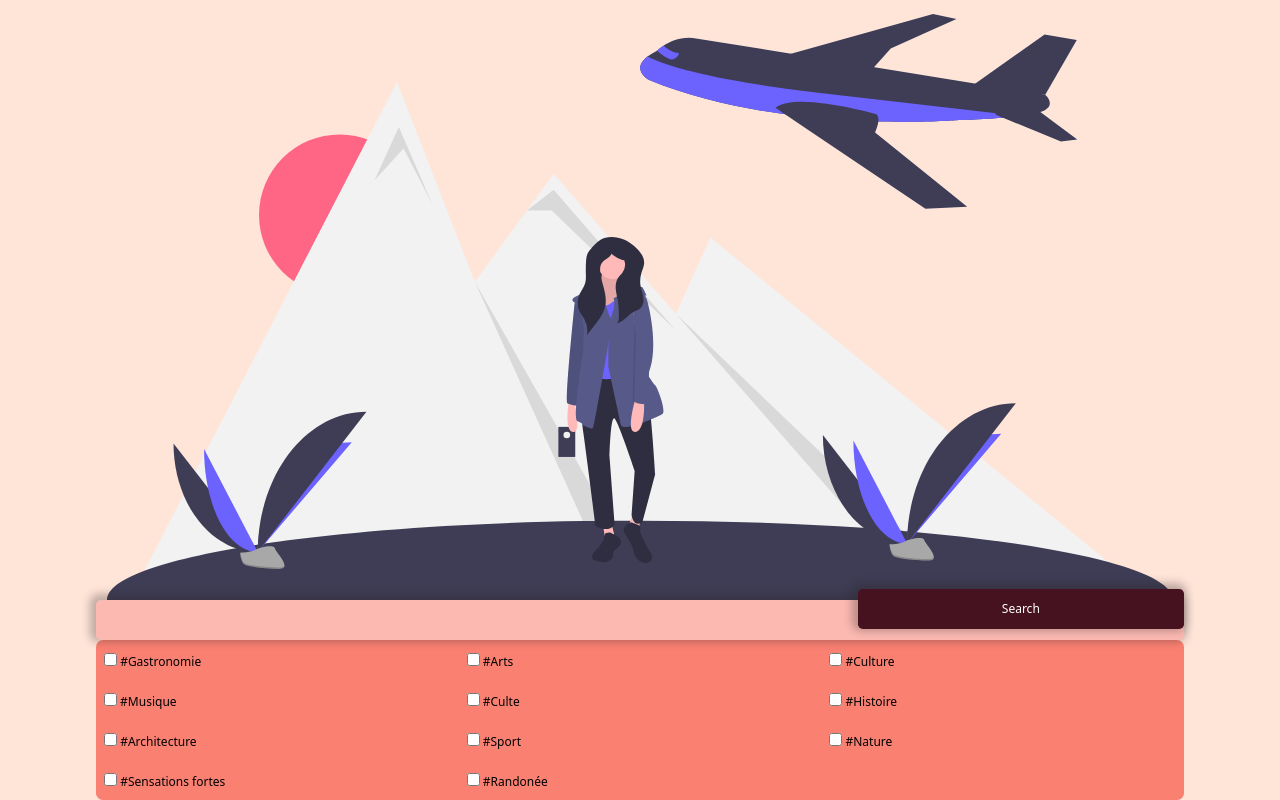
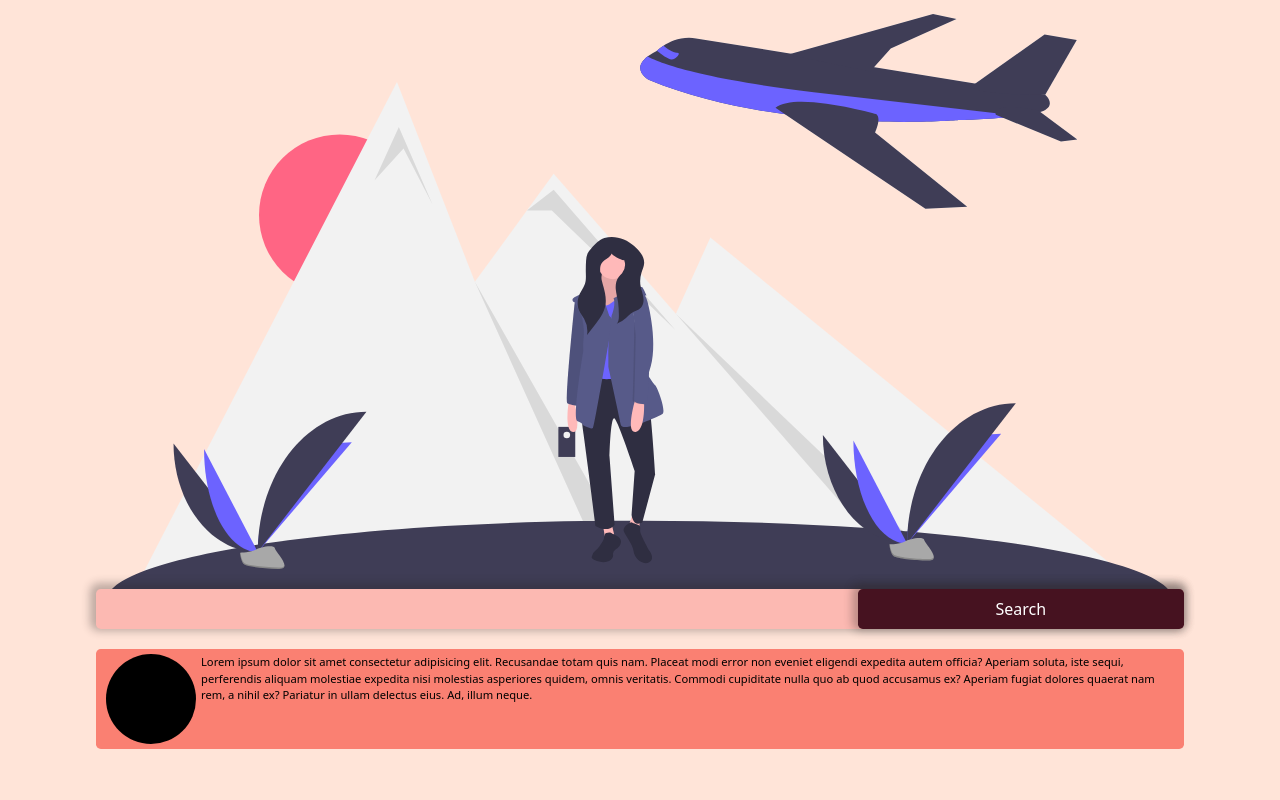
Before and after one commit to WildCodeSchool/lyon-js-sept21-p2-g2-front, a React (Create React App) app: page / in a window 1280 px wide. Shown: the part 222-1022 px from the top of the page. After the commit the page ends 971 px from the top, so only its background shows below. Built offline with nearby package versions, Linux system fonts and the light colour scheme; the HTML template or start-up script is replaced by a standard one.

Commit message:
creation of bstractBlogPost without picture of user

```diff
--- /dev/null
+++ b/src/AbstractBlogPost.css
@@ -0,0 +1,31 @@
+/* mist class colors from taiwind */
+
+.miniatureBlogPost {
+  background-color: salmon;
+  height: 100px;
+  width: 85%;
+  margin-left: auto;
+  margin-right: auto;
+  margin-top: 20px;
+  border-radius: 0.3em;
+  display: flex;
+  align-items: flex-start;
+  overflow: hidden;
+  padding: 5px;
+}
+
+.avatarCell {
+  height: 90px;
+  width: 90px;
+  border-radius: 50%;
+  background-color: black;
+  margin-top: auto;
+  margin-bottom: auto;
+  margin-left: 5px;
+  position: absolute;
+}
+
+.userText {
+  font-size: 0.7em;
+  margin-left: 100px;
+}
--- a/src/App.js
+++ b/src/App.js
@@ -4,15 +4,16 @@ import {
   Route /* Link */,
 } from 'react-router-dom';
 import Home from './components/Home';
-import TagList from './components/TagList';
+// import TagList from './components/TagList';
 import Header from './components/Header';
+import AbstractBlogPost from './components/AbstractBlogPost';
 
 function App() {
   return (
     <>
       <Header />
       <Home />
-      <TagList />
+      <AbstractBlogPost />
 
       <Router>
         {/* <Link to="/">
--- /dev/null
+++ b/src/components/AbstractBlogPost.js
@@ -0,0 +1,22 @@
+import React from 'react';
+import '../AbstractBlogPost.css';
+
+const AbstractBlogPost = () => {
+  return (
+    <div className="miniatureBlogPost">
+      <div className="avatarCell"> </div>
+      <div className="userText">
+        {' '}
+        Lorem ipsum dolor sit amet consectetur adipisicing elit. Recusandae
+        totam quis nam. Placeat modi error non eveniet eligendi expedita autem
+        officia? Aperiam soluta, iste sequi, perferendis aliquam molestiae
+        expedita nisi molestias asperiores quidem, omnis veritatis. Commodi
+        cupiditate nulla quo ab quod accusamus ex? Aperiam fugiat dolores
+        quaerat nam rem, a nihil ex? Pariatur in ullam delectus eius. Ad, illum
+        neque.{' '}
+      </div>
+    </div>
+  );
+};
+
+export default AbstractBlogPost;
```
Also changed, not shown: src/assets/avatar.jpg (added).
